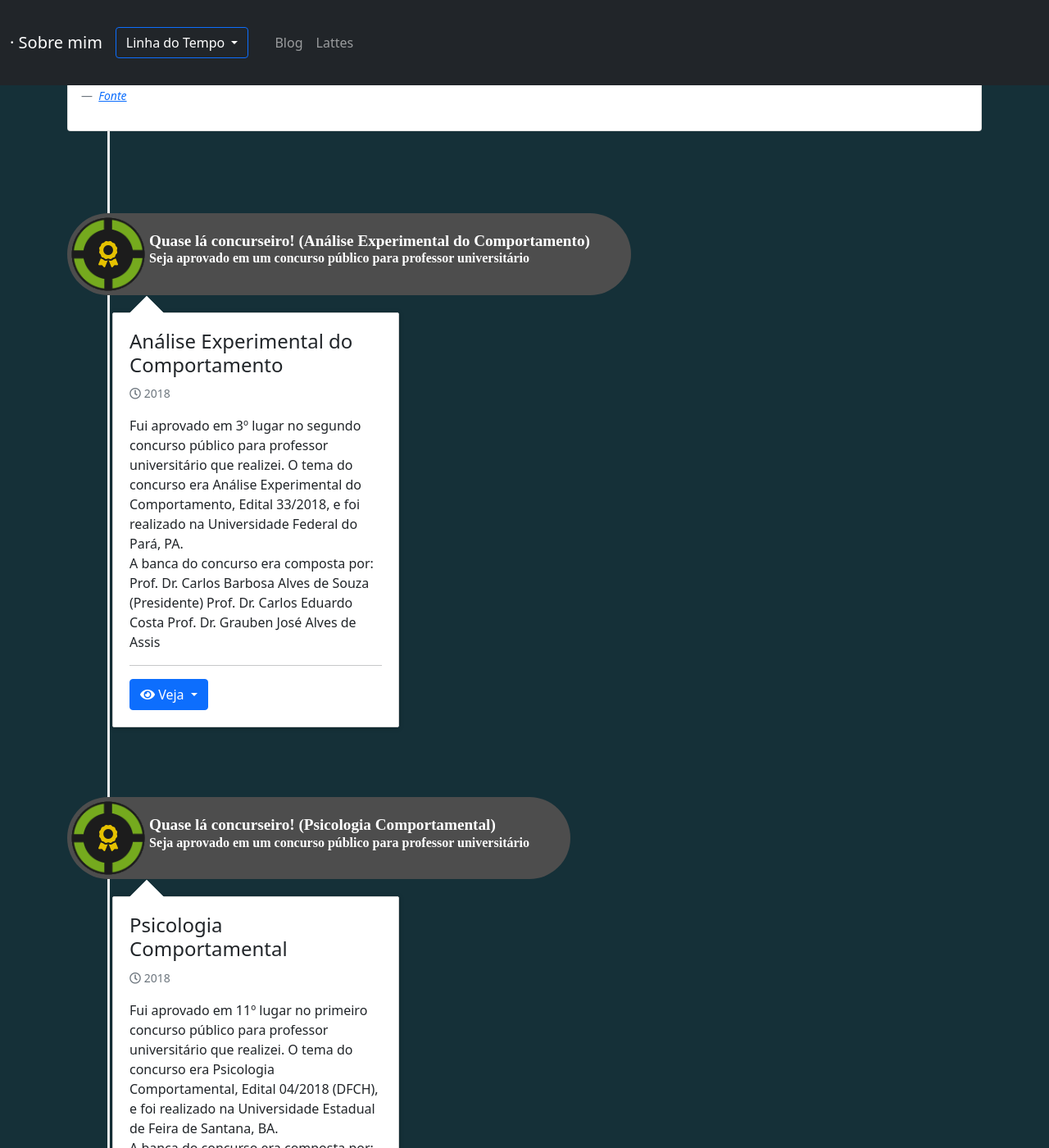
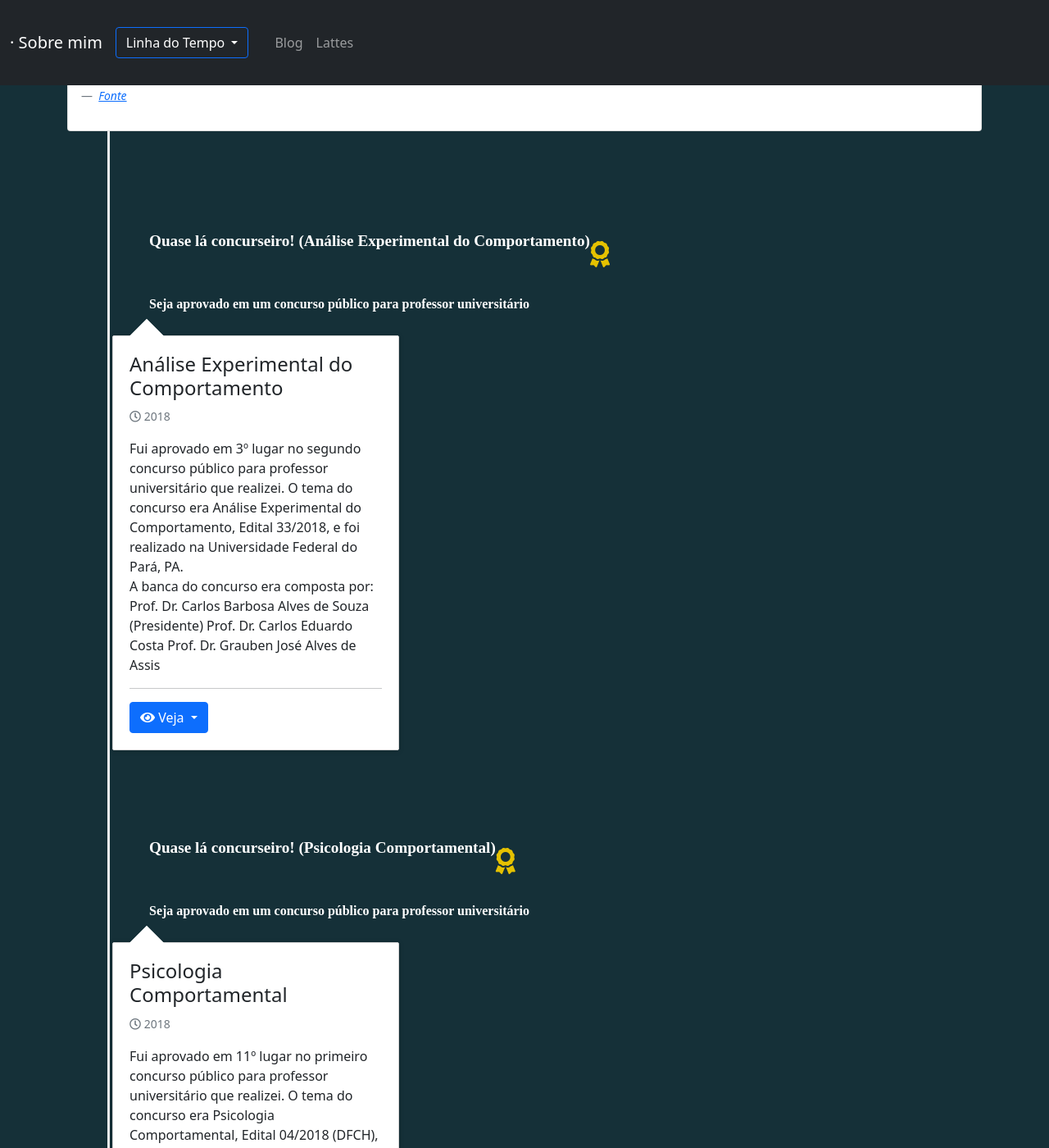
Before and after one commit to cpicanco/portfolio, a Jekyll site: the page built from pt-br/index.md, in a window 1280 px wide and 1400 px high, scrolled down 5129 px. Shown: the whole window at 82% size. Built offline with Jekyll 4.4.1, drawn with Linux system fonts in a browser that asks for light colours; comment, search, counter and statistics services are not loaded.

Commit message:
fix: wip

```diff
--- a/_sass/achievements.sass
+++ b/_sass/achievements.sass
@@ -1,19 +1,6 @@
 $achievement-base-color: #4d4d4d
 
-@mixin achievement_base($color)
-  background: $color
-  content: ''
-  display: inline-block
-
-@mixin achievement_pseudo_element
-  @include achievement_base($achievement-base-color)
-  text-align: center
-  position: absolute
-  top: 0
-  height: 100%
-
 .achievements
-  @include achievement_base($achievement-base-color)
   text-rendering: auto
   -webkit-font-smoothing: antialiased
   -moz-osx-font-smoothing: grayscale
@@ -24,13 +11,11 @@ $achievement-base-color: #4d4d4d
   margin-bottom: auto
 
   &:before
-    @include achievement_pseudo_element
-    background-image: url('../media/achievements/achievement-border.png')
+    background-image: '../media/achievements/achievement-border.png'
     background-repeat: no-repeat
     background-size: 90%
 
   &:after
-    @include achievement_pseudo_element
     left: 100%
     right: auto
 
@@ -44,12 +29,12 @@ $achievement-base-color: #4d4d4d
       margin-top: 1.2em
       margin-bottom: 2px
 
-
 .ac-size-1x
   font-size: 0.6em
   min-height: 51px
   margin-left: 50px
   margin-right: 25px
+
   &:before
     background-position: 3px 3px
     font-size: 2em
@@ -59,6 +44,7 @@ $achievement-base-color: #4d4d4d
     border-radius: 25px 0 0 25px
     -moz-border-radius: 25px 0 0 25px
     -webkit-border-radius: 25px 0 0 25px
+
   &:after
     width: 25px
     border-radius: 0 25px 25px 0
--- a/css/portfolio.sass
+++ b/css/portfolio.sass
@@ -7,5 +7,5 @@
 @import timeline
 @import filtering
 @import starter-template
-// @import sticky-footer
+@import sticky-footer
 @import self
```
Also changed, not shown: _sass/timeline.sass (+4 -4 lines).
